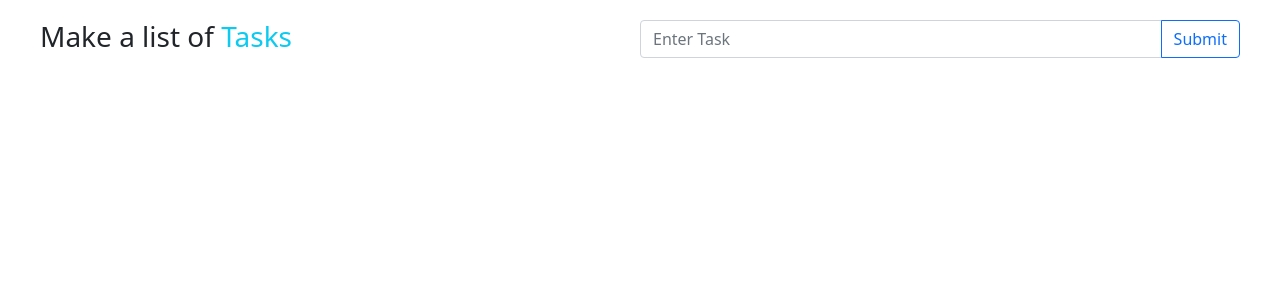
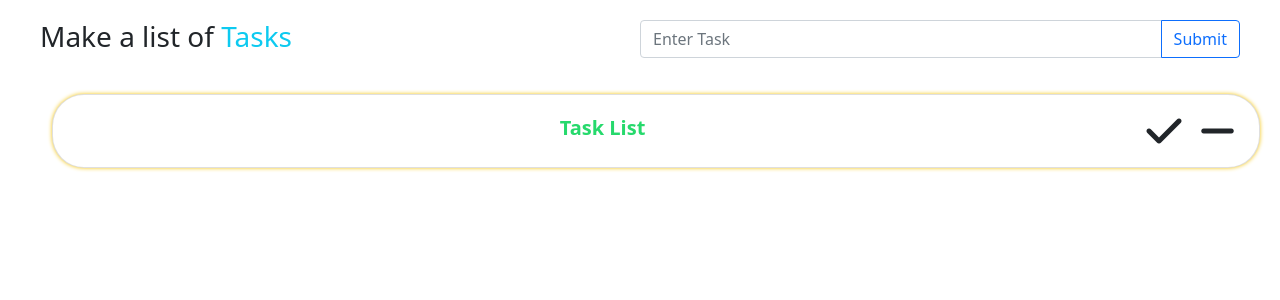
Before and after one commit to shivau1208/Todo, a Flask app: page / in a window 1280 px wide. Shown: the part 79-379 px from the top of the page. Run offline with Flask 2, Linux system fonts and the light colour scheme; data that the repository does not hold is empty; parts of the project's set-up code (start-up, migrations or seed data) failed here and were passed over; some libraries are stand-ins or nearby versions.

Commit message:
24-08/Task-List Header

```diff
--- a/HR/static/main.css
+++ b/HR/static/main.css
@@ -14,8 +14,26 @@
     box-shadow: 0 0 4px #f4c50d;
     font-size: 20px;
 }
+.lit{
+    border-radius: 2pc !important;
+    box-shadow: 0 0 4px #f4c50d;
+    font-size: 20px;
+}
 .text{
     padding-top: 5px;
     text-align: center;
     text-transform: capitalize;
 }
+
+#box{
+    margin-left: 20px;
+    margin-top: 18px !important;
+}
+#text1{
+    color: #26d96c !important;
+    font-size: 20px;
+    font-weight: bold;
+    text-align: center;
+    padding: 10px;
+    margin-top: 0px !important;
+}
--- a/HR/static/main.js
+++ b/HR/static/main.js
@@ -1,5 +1,24 @@
 var task = document.getElementById('btn').addEventListener('click',run);
+var dlt = document.getElementById('del').addEventListener('click',det);
+var rgt = document.getElementById('right').addEventListener('click', right)
 
+function right(){
+    var li = document.querySelectorAll('.li');
+    for (j=0; j<li.length;j++){
+        // console.log(li[j].firstChild.style)
+        li[j].firstChild.style = 'text-decoration: line-through;text-decoration-style: solid;text-decoration-thickness: 2px;';
+    }
+}
+
+function det(){
+    let propt = prompt('Are you sure?');
+    if(propt=='yes'){
+        let lis = document.querySelectorAll('.li');
+        for (i=0; i<lis.length;i++){
+            lis[i].remove();
+        }
+    }
+}
 
 function run(){
     var input = document.getElementById('inputId').value;
@@ -12,26 +31,31 @@ function run(){
 }
 
 function taskinput(data){
+
     var lin = document.createElement('li');
     lin.className = 'list-group-item mt-3 d-flex li';
     // var input = data;
+    // inp(lin);
     var tsk = document.createTextNode(data);
     var text = document.createElement('text');
     text.className = 'text-dark mt-1 flex-grow-1 text'
     text.appendChild(tsk);
     lin.appendChild(text);
     document.getElementById('list').appendChild(lin);
-    // if(input === ''){
-    //     alert('You must write somthing!');
-    // }else{
-    //     document.getElementById('list').appendChild(lin);
-    // }
     icon(lin);
     button(lin);
     image(lin);
     // document.getElementById("inputId").value = "";
 }
 
+function inp(lin){
+    var ip = document.createElement('input');
+    ip.type = 'checkbox';
+    ip.id = 'box';
+    ip.className = 'form-check-input'
+    var val = ip.value;
+    lin.appendChild(ip);
+}
 
 function icon(lin) {
     var icon = document.createElement('i');
@@ -49,7 +73,7 @@ function image(lin) {
 
 function button(lin) {
     var del = document.createElement('i');
-    del.className = 'fa fa-solid fa-2x fa-minus p-1 m-1 delete';
+    del.className = 'fa fa-solid fa-2x fa-minus p-1 m-1';
     lin.appendChild(del);
     del.addEventListener('click',Delete)
 }
--- a/HR/templates/index.html
+++ b/HR/templates/index.html
@@ -53,7 +53,12 @@
         <div class="container-fluid bg-white">
             <form class="bg-white form-inline" id="list1">
                 <ul class="list-group-text" id="list">
-
+                    <li class="list-group-item mt-3 d-flex lit">
+                        <!-- <input type="checkbox" class="form-check-input" id="box"> -->
+                        <text class="text-dark mt-1 flex-grow-1" id="text1">Task List</text>
+                        <i class="fa-solid fa-2x fa-check p-1 m-1" id="right"></i>
+                        <i class="fa fa-solid fa-2x fa-minus p-1 m-1" id="del"></i>
+                    </li>
                 </ul>
             </form>
         </div>
```
